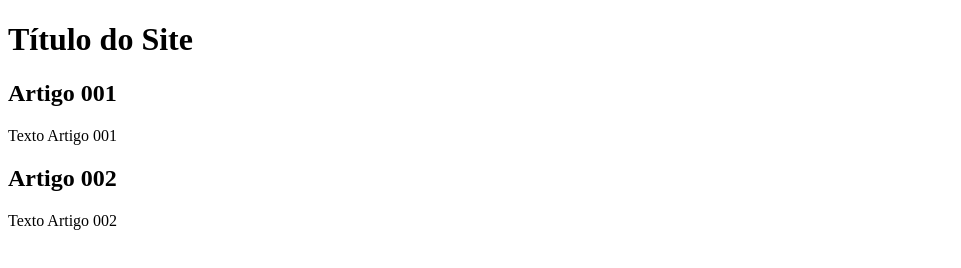
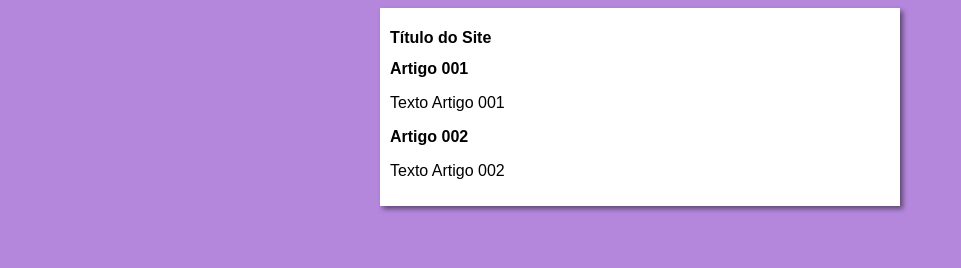
Before and after one commit to MaryPimenta22/projeto-site, a plain HTML site: page index.html in a window 1280 px wide. Shown: the whole page, without its empty margins (0-961 px from the left). Drawn offline with Linux system fonts and the light colour scheme.

Commit message:
inicio do design

```diff
--- /dev/null
+++ b/estilos/style.css
@@ -0,0 +1,14 @@
+*{
+    font-family: Arial, Helvetica, sans-serif;
+    font-size: 16px;
+}
+body{
+    background-color: rgb(180, 135, 221);
+}
+main{
+    background-color: white;
+    width: 500px;
+    margin: auto;
+    padding: 10px;
+    box-shadow: 3px 3px 5px rgb(0, 0, 0 , 0.473);
+}
--- a/index.html
+++ b/index.html
@@ -4,6 +4,7 @@
     <meta charset="UTF-8">
     <meta name="viewport" content="width=device-width, initial-scale=1.0">
     <title>Título do site</title>
+    <link rel="stylesheet" href="estilos/style.css" >
 </head>
 <body>
     <main>
```
